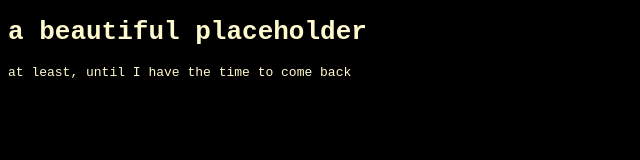
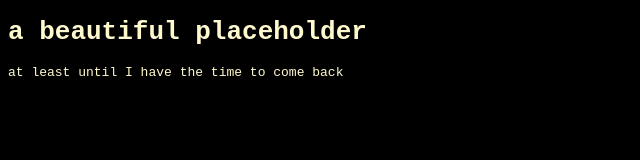
Before and after one commit to thelemonlord/thelemonlord.github.io, a plain HTML site: page index.html in a window 1280 px wide. Shown: the full height of the page, 0-640 px from the left. Drawn offline with Linux system fonts and the light colour scheme.

Commit message:
Update index.html

```diff
--- a/index.html
+++ b/index.html
@@ -6,5 +6,6 @@
 </head>
 <body>
 	<h1>a beautiful placeholder</h1>
-	<p>at least, until I have the time to come back</p>
+	<p>at least until I have the time to come back</p>
+
 </body></html>
```
